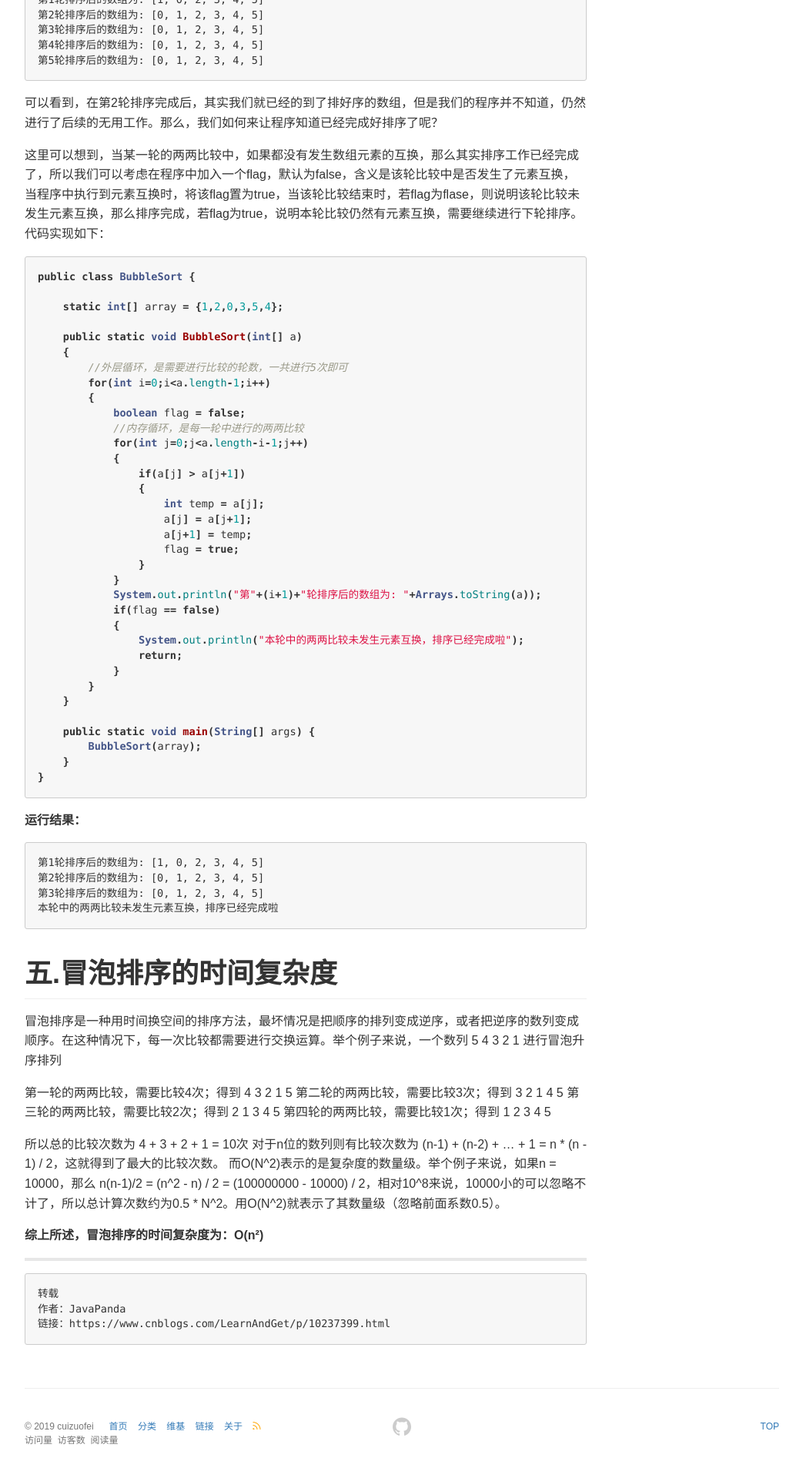
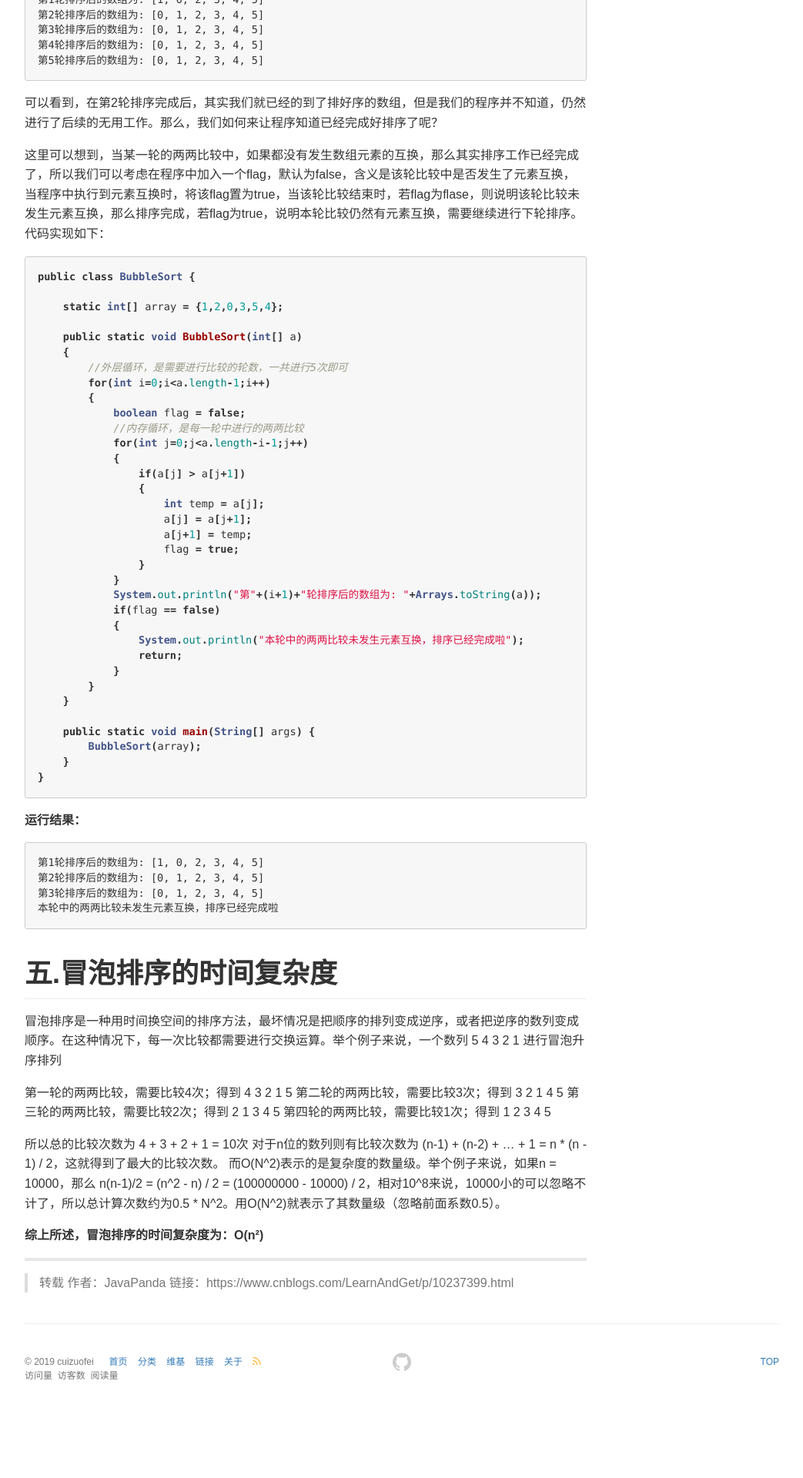
Before and after one commit to Nothingistrue886/Nothingistrue886.github.io, a Jekyll site: the page built from _posts/2018/06/06/2018-06-06-bubble-sort.md, in a window 1280 px wide. Shown: the part 2678-4598 px from the top of the page at 77% size, without its empty margins (118-1161 px from the left). Built offline with Jekyll 4.4.1, drawn with Linux system fonts in a browser that asks for light colours; comment, search, counter and statistics services are not loaded; after the commit the page ends 4514 px from its top, so only the background shows below that.

Commit message:
update reference

````diff
--- a/_posts/2018/06/06/2018-06-06-bubble-sort.md
+++ b/_posts/2018/06/06/2018-06-06-bubble-sort.md
@@ -169,8 +169,6 @@ public class BubbleSort {
 
 ---
 
-```
-转载
-作者：JavaPanda
-链接：https://www.cnblogs.com/LearnAndGet/p/10237399.html
-```
+> 转载
+> 作者：JavaPanda
+> 链接：https://www.cnblogs.com/LearnAndGet/p/10237399.html
````
